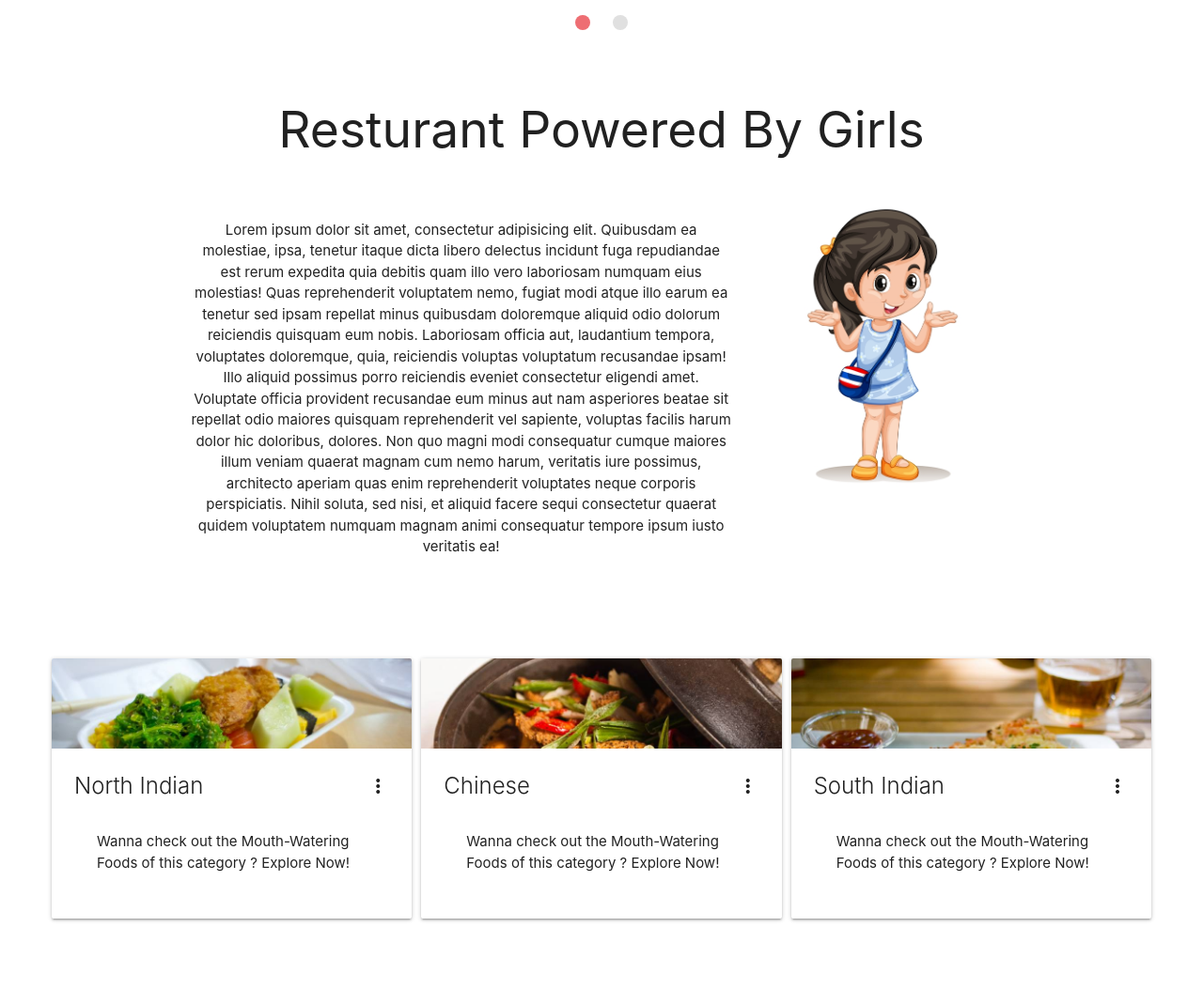
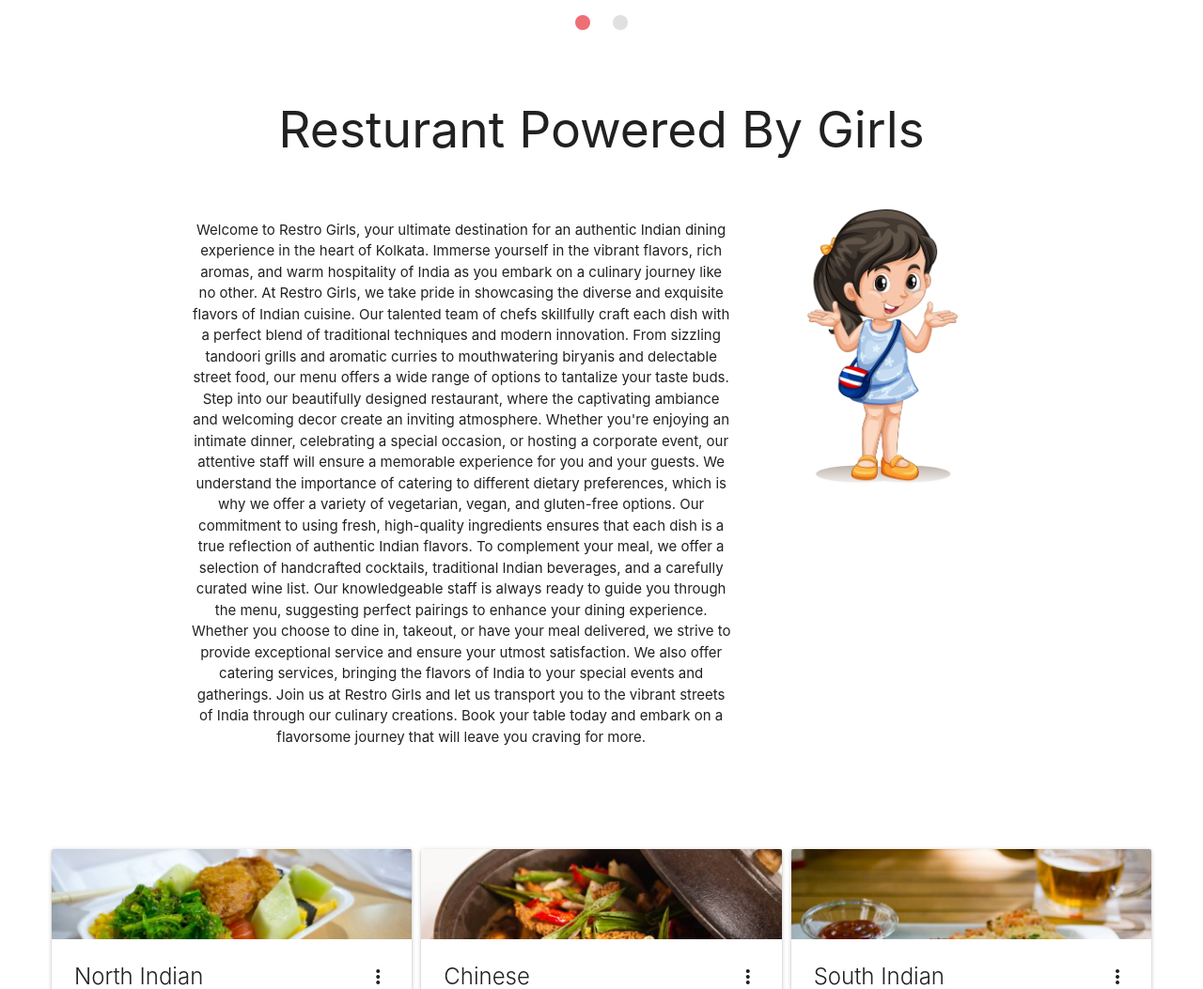
Before and after one commit to harshini-code/Restrogirls, a PHP site: page /index.php in a window 1280 px wide. Shown: the part 466-1519 px from the top of the page at 94% size. Run offline with PHP 8.4, Linux system fonts and the light colour scheme.

Commit message:
Update description.php

```diff
--- a/RestroGirls/chunks/description.php
+++ b/RestroGirls/chunks/description.php
@@ -3,7 +3,19 @@
 			<h2 class="header" style="padding:20px; padding-bottom: 30px;">Resturant Powered By Girls</h2>
 		      <div class="row container center">
 		        <div class="col center l8 s12">
-		        	<p>Lorem ipsum dolor sit amet, consectetur adipisicing elit. Quibusdam ea molestiae, ipsa, tenetur itaque dicta libero delectus incidunt fuga repudiandae est rerum expedita quia debitis quam illo vero laboriosam numquam eius molestias! Quas reprehenderit voluptatem nemo, fugiat modi atque illo earum ea tenetur sed ipsam repellat minus quibusdam doloremque aliquid odio dolorum reiciendis quisquam eum nobis. Laboriosam officia aut, laudantium tempora, voluptates doloremque, quia, reiciendis voluptas voluptatum recusandae ipsam! Illo aliquid possimus porro reiciendis eveniet consectetur eligendi amet. Voluptate officia provident recusandae eum minus aut nam asperiores beatae sit repellat odio maiores quisquam reprehenderit vel sapiente, voluptas facilis harum dolor hic doloribus, dolores. Non quo magni modi consequatur cumque maiores illum veniam quaerat magnam cum nemo harum, veritatis iure possimus, architecto aperiam quas enim reprehenderit voluptates neque corporis perspiciatis. Nihil soluta, sed nisi, et aliquid facere sequi consectetur quaerat quidem voluptatem numquam magnam animi consequatur tempore ipsum iusto veritatis ea!</p>
+		        	<p>Welcome to Restro Girls, your ultimate destination for an authentic Indian dining experience in the heart of Kolkata. Immerse yourself in the vibrant flavors, rich aromas, and warm hospitality of India as you embark on a culinary journey like no other.
+
+At Restro Girls, we take pride in showcasing the diverse and exquisite flavors of Indian cuisine. Our talented team of chefs skillfully craft each dish with a perfect blend of traditional techniques and modern innovation. From sizzling tandoori grills and aromatic curries to mouthwatering biryanis and delectable street food, our menu offers a wide range of options to tantalize your taste buds.
+
+Step into our beautifully designed restaurant, where the captivating ambiance and welcoming decor create an inviting atmosphere. Whether you're enjoying an intimate dinner, celebrating a special occasion, or hosting a corporate event, our attentive staff will ensure a memorable experience for you and your guests.
+
+We understand the importance of catering to different dietary preferences, which is why we offer a variety of vegetarian, vegan, and gluten-free options. Our commitment to using fresh, high-quality ingredients ensures that each dish is a true reflection of authentic Indian flavors.
+
+To complement your meal, we offer a selection of handcrafted cocktails, traditional Indian beverages, and a carefully curated wine list. Our knowledgeable staff is always ready to guide you through the menu, suggesting perfect pairings to enhance your dining experience.
+
+Whether you choose to dine in, takeout, or have your meal delivered, we strive to provide exceptional service and ensure your utmost satisfaction. We also offer catering services, bringing the flavors of India to your special events and gatherings.
+
+Join us at Restro Girls and let us transport you to the vibrant streets of India through our culinary creations. Book your table today and embark on a flavorsome journey that will leave you craving for more.</p>
 		        </div>
 		        <div class="col center l4 s12">
 		        	<img height="300" width="auto" style="object-fit: contain;" src="images/17964.jpg" alt="">
```
